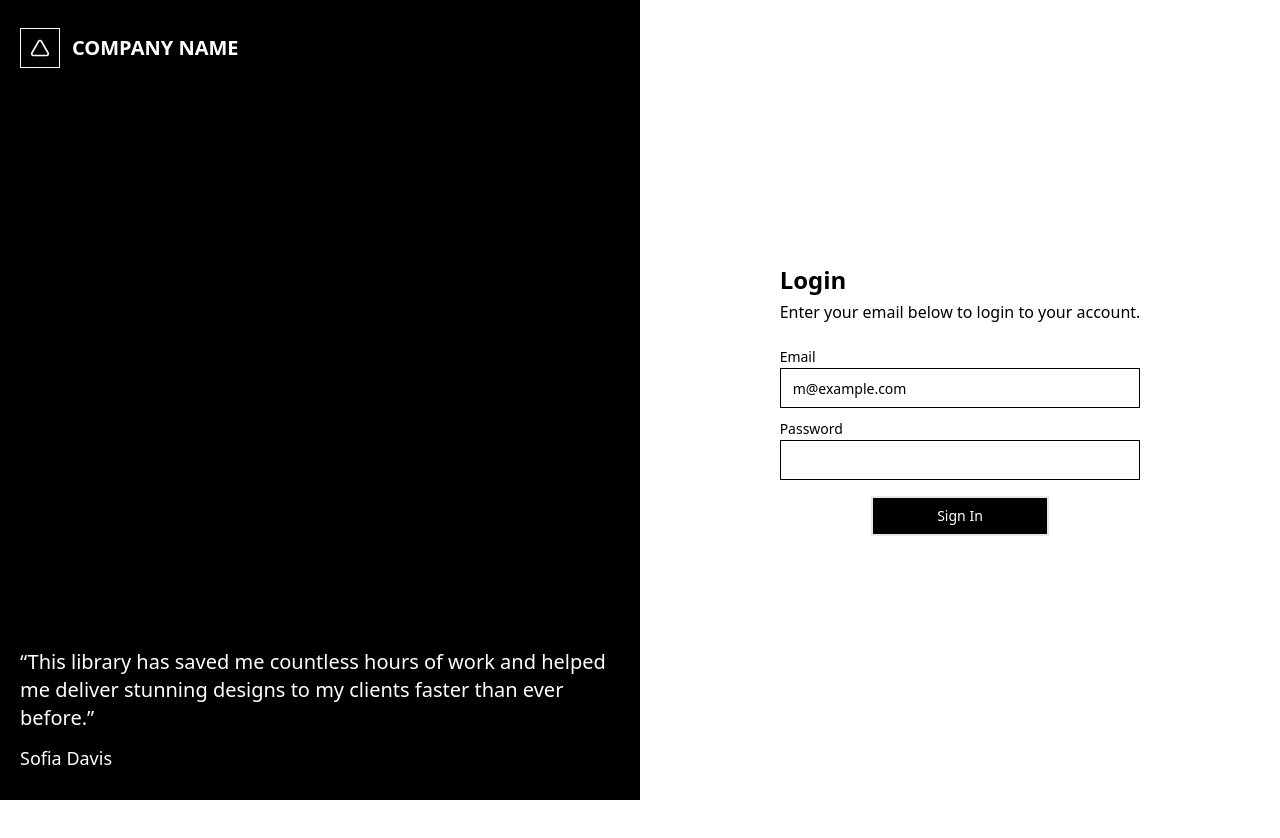
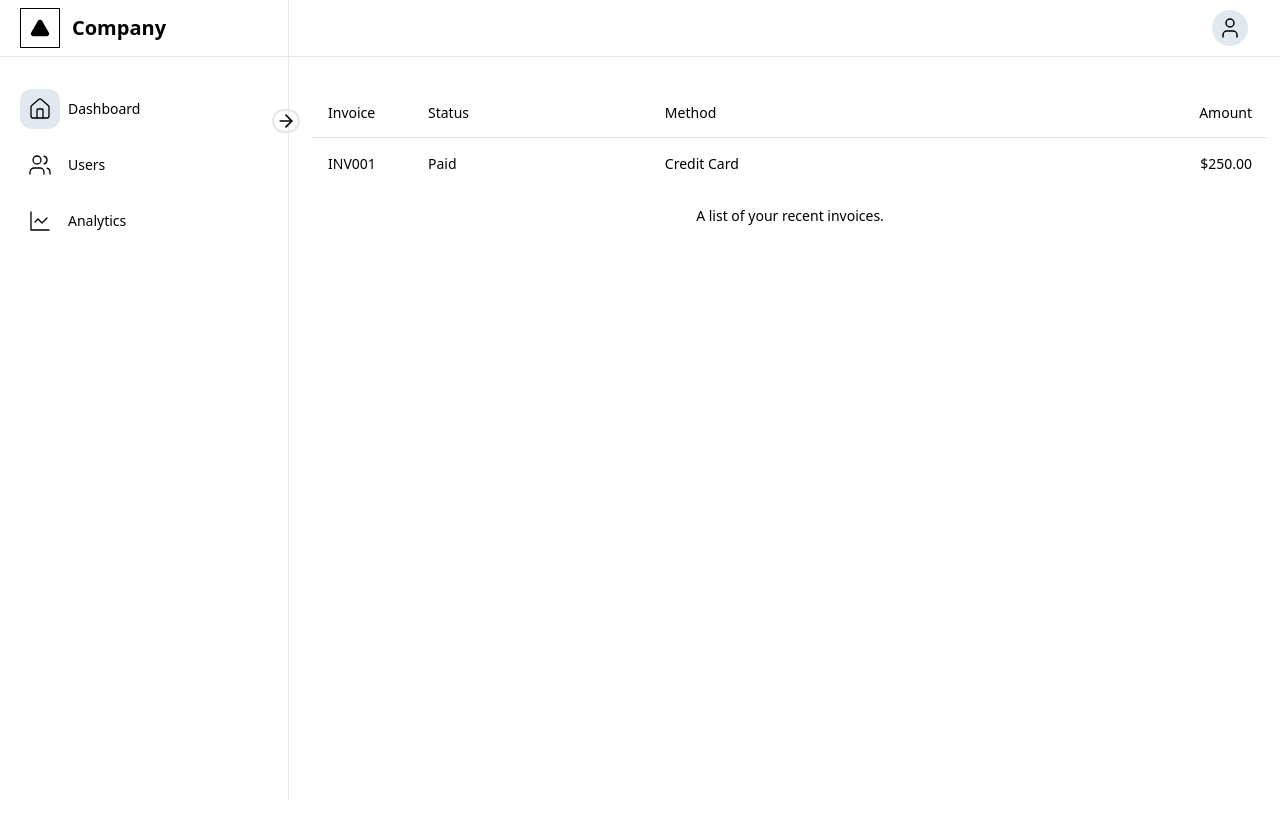
Before and after one commit to Selimmyrat/dashboard, a React (Vite) app: page /users in a window 1280 px wide. Shown: the top 838 px of the page. Before the commit the page ends 800 px from the top, so only its background shows below. Built offline with nearby package versions, Linux system fonts and the light colour scheme.

Commit message:
added router sidebar updated main content fixed

```diff
--- a/package.json
+++ b/package.json
@@ -21,6 +21,7 @@
     "lucide-react": "^0.400.0",
     "react": "^18.3.1",
     "react-dom": "^18.3.1",
+    "react-router-dom": "^6.24.1",
     "tailwind-merge": "^2.3.0",
     "tailwindcss-animate": "^1.0.7",
     "vaul": "^0.9.1"
--- a/src/App.jsx
+++ b/src/App.jsx
@@ -1,12 +1,23 @@
+import { RouterProvider, createBrowserRouter } from "react-router-dom";
 // import Menu from "./views/Menu";
+import Auth from "./pages/auth";
+import Users from "./pages/users";
+import Dashboard from "./pages/dashboard";
+import Root from "./routes/Root";
 
-import Login from "./pages/login";
+const router = createBrowserRouter([
+  {
+    path: "/",
+    element: <Root />,
+    children: [
+      { index: true, element: <Dashboard /> },
+      { path: "/users", element: <Users /> },
+    ],
+  },
+  { path: "/auth", element: <Auth /> },
+  // { path: "/table", element: <Table />}
+]);
 
-function App() {
-  return (
-    <Login />
-    // <Menu />
-  )
+export default function App() {
+  return <RouterProvider router={router} />;
 }
-
-export default App;
--- /dev/null
+++ b/src/components/ui/table.jsx
@@ -0,0 +1,86 @@
+/* eslint-disable react/prop-types */
+import * as React from "react"
+
+import { cn } from "@/lib/utils"
+
+// eslint-disable-next-line react/prop-types
+const Table = React.forwardRef(({ className, ...props }, ref) => (
+  <div className="relative w-full overflow-auto">
+    <table
+      ref={ref}
+      className={cn("w-full caption-bottom text-sm", className)}
+      {...props} />
+  </div>
+))
+Table.displayName = "Table"
+
+// eslint-disable-next-line react/prop-types
+const TableHeader = React.forwardRef(({ className, ...props }, ref) => (
+  <thead ref={ref} className={cn("[&_tr]:border-b", className)} {...props} />
+))
+TableHeader.displayName = "TableHeader"
+
+const TableBody = React.forwardRef(({ className, ...props }, ref) => (
+  <tbody
+    ref={ref}
+    className={cn("[&_tr:last-child]:border-0", className)}
+    {...props} />
+))
+TableBody.displayName = "TableBody"
+
+const TableFooter = React.forwardRef(({ className, ...props }, ref) => (
+  <tfoot
+    ref={ref}
+    className={cn("border-t bg-muted/50 font-medium [&>tr]:last:border-b-0", className)}
+    {...props} />
+))
+TableFooter.displayName = "TableFooter"
+
+const TableRow = React.forwardRef(({ className, ...props }, ref) => (
+  <tr
+    ref={ref}
+    className={cn(
+      "border-b transition-colors hover:bg-muted/50 data-[state=selected]:bg-muted",
+      className
+    )}
+    {...props} />
+))
+TableRow.displayName = "TableRow"
+
+const TableHead = React.forwardRef(({ className, ...props }, ref) => (
+  <th
+    ref={ref}
+    className={cn(
+      "h-12 px-4 text-left align-middle font-medium text-muted-foreground [&:has([role=checkbox])]:pr-0",
+      className
+    )}
+    {...props} />
+))
+TableHead.displayName = "TableHead"
+
+const TableCell = React.forwardRef(({ className, ...props }, ref) => (
+  <td
+    ref={ref}
+    className={cn("p-4 align-middle [&:has([role=checkbox])]:pr-0", className)}
+    {...props} />
+))
+TableCell.displayName = "TableCell"
+
+const TableCaption = React.forwardRef(({ className, ...props }, ref) => (
+  <caption
+    ref={ref}
+    className={cn("mt-4 text-sm text-muted-foreground", className)}
+    {...props} />
+))
+TableCaption.displayName = "TableCaption"
+
+export {
+  Table,
+  TableHeader,
+  TableBody,
+  TableFooter,
+  TableHead,
+  TableRow,
+  TableCell,
+  TableCaption,
+}
--- a/src/pages/login/index.jsx
+++ b/src/pages/auth/index.jsx
@@ -1,10 +1,13 @@
-// import { Button } from "../../components/ui/button";
 import { Label } from "@/components/ui/label";
 import { Input } from "@/components/ui/input";
 import { Button } from "@/components/ui/button";
 import { Triangle } from "lucide-react";
+import { Link, useSearchParams } from "react-router-dom";
 
-export default function Login() {
+export default function Auth() {
+  const [searchParams] = useSearchParams();
+  const isLogin = searchParams.get("mode") === "login";
+
   return (
     <div className="flex flex-row">
       <div className="h-screen basis-1/2 bg-black flex flex-col justify-between px-5 py-7">
@@ -22,9 +25,9 @@ export default function Login() {
           </div>
         </div>
         <div className="text-white">
-          <p className="text-xl">“This library has saved me countless hours of work and
-            helped me deliver stunning designs to my clients faster than ever
-            before.”
+          <p className="text-xl">
+            “This library has saved me countless hours of work and helped me
+            deliver stunning designs to my clients faster than ever before.”
           </p>
           <p className="mt-3 text-lg">Sofia Davis</p>
         </div>
@@ -33,8 +36,14 @@ export default function Login() {
         <div className="flex flex-col justify-center items-center">
           <div className="">
             <div className="mb-5">
-              <h1 className=" font-semibold text-2xl mb-1">Login</h1>
-              <p>Enter your email below to login to your account.</p>
+              <h1 className=" font-semibold text-2xl mb-1">
+                {isLogin ? "Login" : "Create a new user"}
+              </h1>
+              <p>
+                {isLogin
+                  ? "Enter your username below to login to your account."
+                  : "Enter your username and password to create your account."}
+              </p>
             </div>
             <div>
               <Label htmlFor="email">Email</Label>
@@ -49,6 +58,14 @@ export default function Login() {
               <Label htmlFor="password">Password</Label>
               <Input id="password" type="password" required />
             </div>
+            {isLogin ? null : <div className="mt-2">
+              <Label htmlFor="password2">Password Confirm</Label>
+              <Input id="password2" placeholder="Password Confirm" type="password" required />
+            </div>}
+
+            <Link className="mt-1" to={`?mode=${isLogin ? "signup" : "login"}`}>
+              {isLogin ? 'Dont have an account?' : 'Already have an account. Log In'}
+            </Link>
             <div className="flex items-center justify-center mt-4">
               <Button className="border-2 bg-black text-white px-16 hover:bg-white hover:text-black hover:border-black">
                 Sign In
--- /dev/null
+++ b/src/pages/dashboard/index.jsx
@@ -0,0 +1,3 @@
+export default function Dashboard() {
+  return <p>Dashboard</p>;
+}
--- /dev/null
+++ b/src/pages/users/index.jsx
@@ -0,0 +1,33 @@
+import {
+  Table,
+  TableBody,
+  TableCaption,
+  TableCell,
+  TableHead,
+  TableHeader,
+  TableRow,
+} from "@/components/ui/table";
+
+export default function Users() {
+  return (
+    <Table>
+      <TableCaption>A list of your recent invoices.</TableCaption>
+      <TableHeader>
+        <TableRow>
+          <TableHead className="w-[100px]">Invoice</TableHead>
+          <TableHead>Status</TableHead>
+          <TableHead>Method</TableHead>
+          <TableHead className="text-right">Amount</TableHead>
+        </TableRow>
+      </TableHeader>
+      <TableBody>
+        <TableRow>
+          <TableCell className="font-medium">INV001</TableCell>
+          <TableCell>Paid</TableCell>
+          <TableCell>Credit Card</TableCell>
+          <TableCell className="text-right">$250.00</TableCell>
+        </TableRow>
+      </TableBody>
+    </Table>
+  );
+}
--- /dev/null
+++ b/src/routes/Root.jsx
@@ -0,0 +1,12 @@
+import { Outlet } from "react-router-dom";
+import Menu from "../views/Menu";
+
+export default function Root() {
+  return (
+    <>
+      <Menu>
+        <Outlet />
+      </Menu>
+    </>
+  );
+}
--- a/src/views/Menu.jsx
+++ b/src/views/Menu.jsx
@@ -1,4 +1,11 @@
-import { HomeIcon, LineChart, Triangle, User, Users } from "lucide-react";
+import {
+  ArrowRight,
+  HomeIcon,
+  LineChart,
+  Triangle,
+  User,
+  Users,
+} from "lucide-react";
 import { Button } from "@/components/ui/button";
 
 import {
@@ -16,17 +23,44 @@ import {
   DropdownMenuSeparator,
   DropdownMenuTrigger,
 } from "@/components/ui/dropdown-menu";
-
-export default function Menu() {
+import { useState } from "react";
+// eslint-disable-next-line react/prop-types
+export default function Menu({ children }) {
+  const [open, setOpen] = useState(true);
   return (
     <div className="grid h-screen w-full pl-[56px]">
-      <aside className="inset-y fixed left-0 z-20 flex h-full flex-col border-r">
-        <div className="border-b p-2">
+      <aside className="inset-y fixed left-0 z-20 flex h-full flex-row border-r">
+        <nav className="flex flex-col gap-4 z-20">
+          <div className="flex border-b p-2 pl-5">
             <Button variant="outline" size="icon" aria-label="Home">
               <Triangle className="size-5 fill-foreground" />
             </Button>
+
+            <h1
+              className={`${
+                !open && "hidden"
+              } text-xl font-semibold origin-left duration-200 flex items-center pl-3`}
+            >
+              Company
+            </h1>
           </div>
-        <nav className="flex flex-col items-center gap-4 px-2 sm:py-5">
+
+          <div
+            className={`${
+              open ? "w-72" : "w-20"
+            } h-screen p-3 pt-2 relative duration-300`}
+          >
+            <ArrowRight
+              src="/assets/control.png"
+              className={`absolute cursor-pointer -right-3 top-9 w-7 border-dark-purple
+          border-2 rounded-full ${!open && "rotate-180"}`}
+              onClick={() => setOpen(!open)}
+            />
+            <ul className="">
+              <li
+                className={`flex rounded-md p-2 cursor-pointer hover:bg-light-white text-sm items-center
+          `}
+              >
                 <div className="flex items-center justify-center px-2 py-2 rounded-xl bg-slate-200">
                   <TooltipProvider delayDuration={10}>
                     <Tooltip>
@@ -42,6 +76,18 @@ export default function Menu() {
                     </Tooltip>
                   </TooltipProvider>
                 </div>
+                <span
+                  className={`${
+                    !open && "hidden"
+                  } pl-2 origin-left duration-200`}
+                >
+                  Dashboard
+                </span>
+              </li>
+              <li
+                className={`flex rounded-md p-2 cursor-pointer hover:bg-light-white text-sm items-center
+          `}
+              >
                 <div className="flex items-center justify-center px-2 py-2 rounded-xl hover:bg-slate-200">
                   <TooltipProvider delayDuration={10}>
                     <Tooltip>
@@ -57,6 +103,18 @@ export default function Menu() {
                     </Tooltip>
                   </TooltipProvider>
                 </div>
+                <span
+                  className={`${
+                    !open && "hidden"
+                  } pl-2 origin-left duration-200`}
+                >
+                  Users
+                </span>
+              </li>
+              <li
+                className={`flex rounded-md p-2 cursor-pointer hover:bg-light-white text-sm items-center
+          `}
+              >
                 <div className="flex items-center justify-center px-2 py-2 rounded-xl hover:bg-slate-200">
                   <TooltipProvider delayDuration={10}>
                     <Tooltip>
@@ -72,15 +130,21 @@ export default function Menu() {
                     </Tooltip>
                   </TooltipProvider>
                 </div>
+                <span
+                  className={`${
+                    !open && "hidden"
+                  } pl-2 origin-left duration-200`}
+                >
+                  Analytics
+                </span>
+              </li>
+            </ul>
+          </div>
         </nav>
       </aside>
-      <div className="flex flex-col">
-        <header className="sticky top-0 z-10 flex flex-row justify-between h-[57px] items-center gap-1 border-b bg-background px-4">
-          <h1 className="text-xl font-semibold">Company name</h1>
-          <div className="mr-5">
-            <TooltipProvider delayDuration={10}>
-              <Tooltip>
-                <TooltipTrigger>
+      <main className="min-h-[calc(110vh_-_56px)]">
+        <header className="sticky top-0 z-10 w-full flex flex-row justify-end h-[57px] items-center gap-1 border-b bg-background px-4 bg-white">
+          <div className="mr-4">
             <DropdownMenu>
               <DropdownMenuTrigger className="bg-slate-200 rounded-full p-1.5 border-none outline-none">
                 <User strokeWidth={1.5} className="" />
@@ -93,18 +157,16 @@ export default function Menu() {
                 <DropdownMenuItem>Sign Out</DropdownMenuItem>
               </DropdownMenuContent>
             </DropdownMenu>
-                </TooltipTrigger>
-                <TooltipContent
-                  side="left"
-                  className="flex items-center justify-center bg-white border rounded-xl"
-                >
-                  <p className="">Profile</p>
-                </TooltipContent>
-              </Tooltip>
-            </TooltipProvider>
           </div>
         </header>
+        <div
+          className={`${
+            open ? "pl-64" : "pl-14"
+          } h-screen p-3 pt-8 relative duration-300`}
+        >
+          {children}
         </div>
+      </main>
     </div>
   );
 }
```
Also changed, not shown: 1 other file (tests, documents, lock files or other folders). Lines whose indentation alone changed are shown as unchanged.
